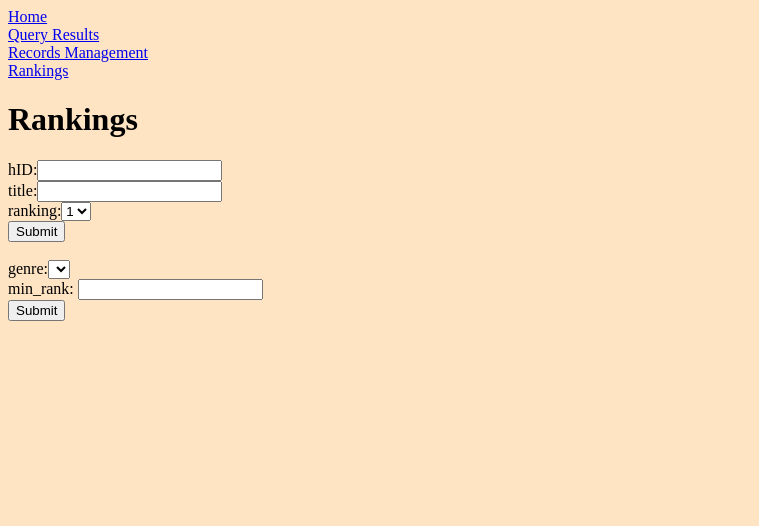
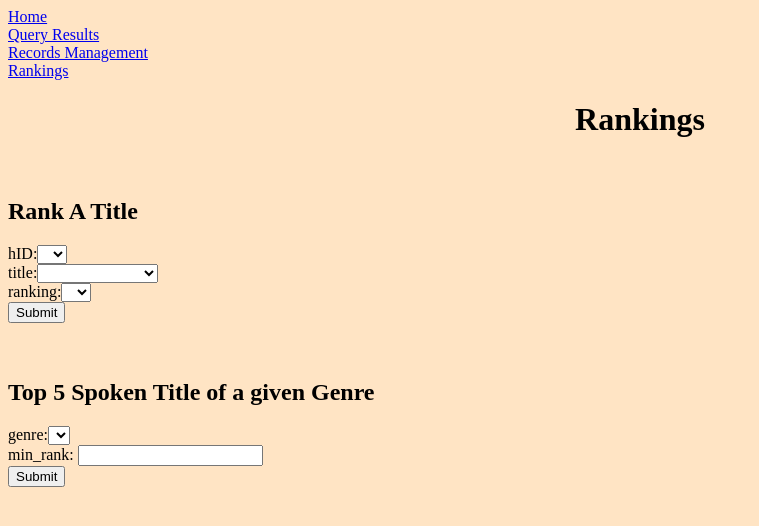
Before and after one commit to shaik1201/Database-Management-Course, a Django app: page /Rankings in a window 1280 px wide. Shown: the top 526 px of the page, without its empty margins (0-759 px from the left). Run offline with Django 4.2, Linux system fonts and the light colour scheme; tables that the repository leaves empty hold one stand-in row (values such as "Sample post"); lists and menus that the app fills with data are empty.

Commit message:
ProjectB Finito

```diff
--- a/ProjectB/ProjectB_Media_App/Media_App/templates/Rankings.html
+++ b/ProjectB/ProjectB_Media_App/Media_App/templates/Rankings.html
@@ -14,15 +14,32 @@
         <br>
         <a href="{% url 'Rankings' %}">Rankings</a>
         <br>
-<h1>
+<h1 style="text-align: center">
     Rankings
 </h1>
+<br>
 
+<h2> Rank A Title</h2>
 <form method="post">
     {% csrf_token %}
-    hID:<input type="number" name="hID_selected" required> <br>
-    title:<input type="text" name="title_selected" required> <br>
-    ranking:<select name="rank_selected" size="1">
+    hID:<select name="hID_selected" size="1" required>
+                <option selected disabled hidden> </option>
+                {% for content in allhID %}
+                        <option> {{ content.hID }} </option>
+                {% endfor %}
+        </select>
+    <br>
+
+    title:<select name="title_selected" size="1" required>
+                    <option selected disabled hidden> </option>
+                    {% for content in allTitle %}
+                            <option> {{ content.title }} </option>
+                    {% endfor %}
+            </select>
+    <br>
+
+    ranking:<select name="rank_selected" size="1" required>
+    <option selected disabled hidden> </option>
                 <option> 1 </option>
                 <option> 2 </option>
                 <option> 3 </option>
@@ -33,10 +50,13 @@
 </form>
 
 <br>
+<br>
 
+<h2> Top 5 Spoken Title of a given Genre </h2>
 <form method="post">
     {% csrf_token %}
-    genre:<select name="genre_selected" size="1">
+    genre:<select name="genre_selected" size="1" required>
+                <option selected disabled hidden> </option>
                 {% for content in genre %}
                         <option> {{ content.genre }} </option>
                 {% endfor %}
--- a/ProjectB/ProjectB_Media_App/Media_App/views.py
+++ b/ProjectB/ProjectB_Media_App/Media_App/views.py
@@ -459,7 +459,23 @@ def Rankings(request):
             )
             genre = dictfetchall(cursor)
             flag = True
-            return render(request, 'Rankings.html', {'genre': genre, 'flag': flag})
+            cursor.execute(
+                """
+                    SELECT H1.hID
+                    FROM Households AS H1
+                """
+            )
+            allhID = dictfetchall(cursor)
+
+            cursor.execute(
+                """
+                    SELECT P1.title
+                    FROM Programs AS P1
+                """
+            )
+            allTitle = dictfetchall(cursor)
+
+            return render(request, 'Rankings.html', {'genre': genre, 'flag': flag, 'allhID':allhID, 'allTitle': allTitle})
 
     else:
         with connection.cursor() as cursor:
@@ -493,9 +509,33 @@ def Rankings(request):
                         WHERE hID = {hID_selected} AND title = '{title_selected}';
                         """
                     )
-                    flag = True
+                flag = True
+                cursor.execute(
+                    """
+                        SELECT H1.hID
+                        FROM Households AS H1
+                    """
+                )
+                allhID = dictfetchall(cursor)
 
-                return render(request, 'Rankings.html', {'flag': flag})
+                cursor.execute(
+                    """
+                        SELECT P1.title
+                        FROM Programs AS P1
+                    """
+                )
+                allTitle = dictfetchall(cursor)
+
+                cursor.execute(
+                    f"""
+                    SELECT genre
+                    FROM Programs AS P1
+                    GROUP BY genre
+                    HAVING COUNT(P1.title) >= 5
+                    """
+                )
+                genre = dictfetchall(cursor)
+                return render(request, 'Rankings.html', {'flag': flag,'allhID': allhID, 'allTitle': allTitle, 'genre': genre})
 
 
             if request.POST and request.POST.get('genre_selected') and request.POST.get('min_rank'):
@@ -540,5 +580,20 @@ def Rankings(request):
                 )
                 genre = dictfetchall(cursor)
 
+                cursor.execute(
+                    """
+                        SELECT H1.hID
+                        FROM Households AS H1
+                    """
+                )
+                allhID = dictfetchall(cursor)
+
+                cursor.execute(
+                    """
+                        SELECT P1.title
+                        FROM Programs AS P1
+                    """
+                )
+                allTitle = dictfetchall(cursor)
                 flag = False
-                return render(request, 'Rankings.html', {'spoken_shows': spoken_shows, 'genre': genre, 'flag': flag})
+                return render(request, 'Rankings.html', {'spoken_shows': spoken_shows, 'genre': genre, 'flag': flag, 'allhID': allhID, 'allTitle': allTitle})
```
Also changed, not shown: ProjectB/ProjectB_Media_App/Media_App/templates/Query_results.html (+4 -3 lines), ProjectB/ProjectB_Media_App/Media_App/templates/Records_management.html (+14 -10 lines).
